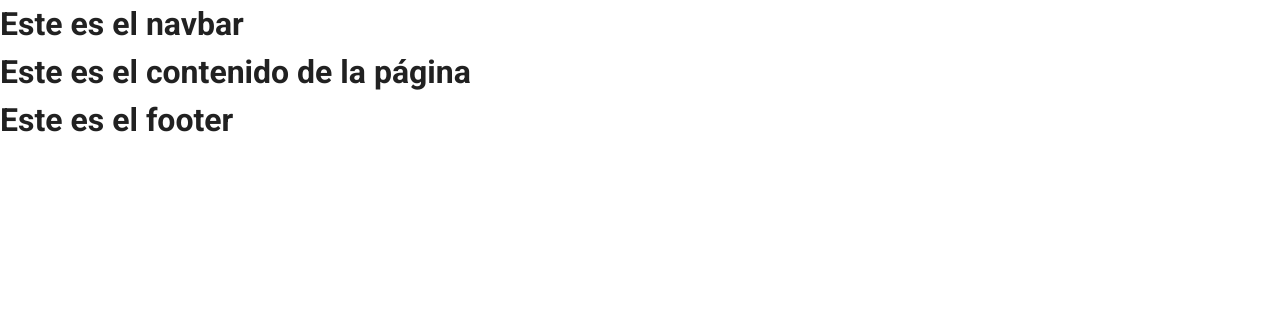
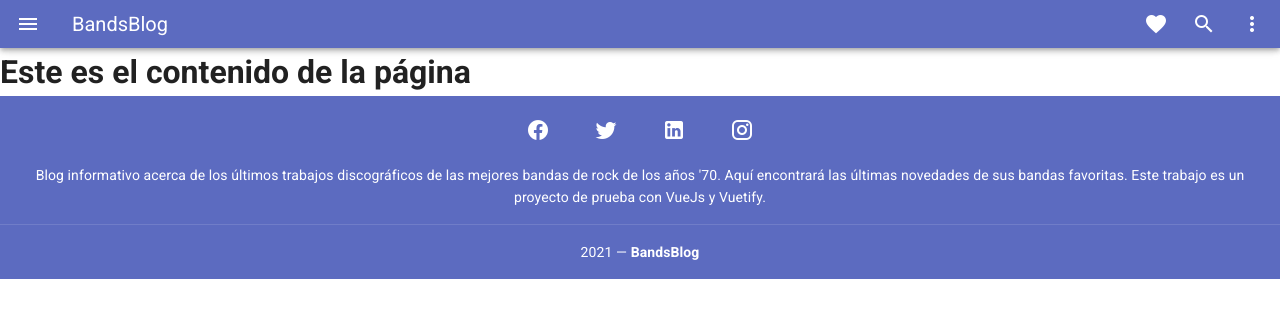
Before and after one commit to leandromanciagli/bandsBlog, a Vue app: page / in a window 1280 px wide. Shown: the top 318 px of the page. Built offline with nearby package versions, Linux system fonts and the light colour scheme.

Commit message:
Vuetify Navbar, Footer y Carousel

```diff
--- a/src/components/Footer.vue
+++ b/src/components/Footer.vue
@@ -1,11 +1,48 @@
 <template>
-  <div>
-      <h1>Este es el footer</h1>
-  </div>
+  <v-footer
+    dark
+    padless
+  >
+    <v-card
+      flat
+      tile
+      class="indigo lighten-1 white--text text-center"
+    >
+      <v-card-text>
+        <v-btn
+          v-for="icon in icons"
+          :key="icon"
+          class="mx-4 white--text"
+          icon
+        >
+          <v-icon size="24px">
+            {{ icon }}
+          </v-icon>
+        </v-btn>
+      </v-card-text>
+
+      <v-card-text class="white--text pt-0">
+        Blog informativo acerca de los últimos trabajos discográficos de las mejores bandas de rock de los años '70. Aquí encontrará las últimas novedades de sus bandas favoritas. Este trabajo es un proyecto de prueba con VueJs y Vuetify.
+      </v-card-text>
+
+      <v-divider></v-divider>
+
+      <v-card-text class="white--text">
+        {{ new Date().getFullYear() }} — <strong>BandsBlog</strong>
+      </v-card-text>
+    </v-card>
+  </v-footer>
 </template>
 
 <script>
-export default {
-
-}
+  export default {
+    data: () => ({
+      icons: [
+        'mdi-facebook',
+        'mdi-twitter',
+        'mdi-linkedin',
+        'mdi-instagram',
+      ],
+    }),
+  }
 </script>
--- a/src/components/Home.vue
+++ b/src/components/Home.vue
@@ -1,6 +1,7 @@
 <template>
   <div>
     <h1>Este es el contenido de la página</h1>
+
   </div>
 </template>
 
--- a/src/components/Navbar.vue
+++ b/src/components/Navbar.vue
@@ -1,11 +1,52 @@
 <template>
   <div>
-      <h1>Este es el navbar</h1>
+    <v-app-bar
+      color="indigo lighten-1"
+      dense
+      dark
+    >
+      <v-app-bar-nav-icon></v-app-bar-nav-icon>
+
+      <v-toolbar-title>BandsBlog</v-toolbar-title>
+
+      <v-spacer></v-spacer>
+
+      <v-btn icon>
+        <v-icon>mdi-heart</v-icon>
+      </v-btn>
+
+      <v-btn icon>
+        <v-icon>mdi-magnify</v-icon>
+      </v-btn>
+
+      <v-menu
+        left
+        bottom
+      >
+        <template v-slot:activator="{ on, attrs }">
+          <v-btn
+            icon
+            v-bind="attrs"
+            v-on="on"
+          >
+            <v-icon>mdi-dots-vertical</v-icon>
+          </v-btn>
+        </template>
+
+        <v-list>
+          <v-list-item @click="() => {}">
+            <v-list-item-title>AC/DC</v-list-item-title>
+          </v-list-item>
+
+          <v-list-item @click="() => {}">
+            <v-list-item-title>Black Sabbath</v-list-item-title>
+          </v-list-item>
+
+          <v-list-item @click="() => {}">
+            <v-list-item-title>Deep Purple</v-list-item-title>
+          </v-list-item>
+        </v-list>
+      </v-menu>
+    </v-app-bar>
   </div>
 </template>
-
-<script>
-export default {
-
-}
-</script>
```
Also changed, not shown: src/components/Carousel.vue (added, +39 -0 lines).
